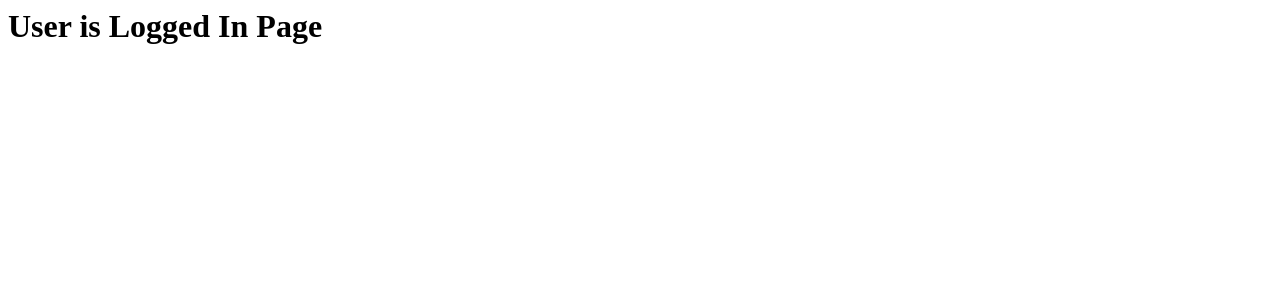
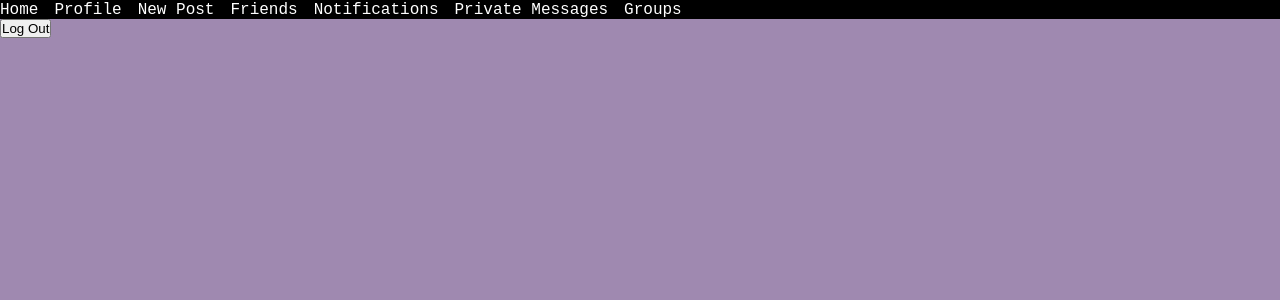
Before and after one commit to Sirak-K/my-project-4, a Django app: page / in a window 1280 px wide. Shown: the top 300 px of the page. Run offline with Django 4.2, Linux system fonts and the light colour scheme; a user stored in the database is signed in; data that the repository does not hold is empty.

Commit message:
Implement Login/Logout Functionality

```diff
--- a/core/urls.py
+++ b/core/urls.py
@@ -20,8 +20,12 @@ urlpatterns = [
     path('private_messages/', views.private_messages, name='private_messages'),
     path('signup/', views.signup_view, name='signup_view'),
 
-    path('page_logged_out', views.logged_out_view, name='logged_out_view'),
-    path('logged_in/', views.logged_in_view, name='logged_in_view'),
+    # path('page_logged_out', views.login_view, name='login_view'),
+    path('user_profile', views.user_profile, name='user_profile'),
+    path('user_feed', views.user_feed, name='user_feed'),
+    path('login/', views.login_view, name='login_view'),
+    path('logout/', views.logout_view, name='logout_view'),
+
 ]
 
 # if settings.DEBUG:
--- a/core/views.py
+++ b/core/views.py
@@ -1,4 +1,5 @@
 from .forms import PostForm
+from django.db.models import Q
 from django.http import JsonResponse
 from django.core.paginator import Paginator
 from django.shortcuts import render, redirect
@@ -8,6 +9,7 @@ from django.contrib.auth.forms import UserCreationForm
 from django.contrib.auth.decorators import login_required
 from django.shortcuts import render, redirect, get_object_or_404
 from .models import Post, Profile, FriendList, FriendRequest, Notification, Group, GroupMember, Message
+
 
 # VIEW 1 - HOME - 2 VIEWS
 def index(request):
@@ -30,8 +32,8 @@ def index(request):
         }
         return render(request, 'page_logged_in.html', context)
     else:
-        return render(request, 'page_logged_out.html')
-# VIEW 2 - SIGNUP - VIEW
+        return render(request, 'login.html')
+# VIEW 2 - SIGNUP
 def signup_view(request):
     # Check if the request is a POST request
     if request.method == 'POST':
@@ -43,27 +45,49 @@ def signup_view(request):
             user = form.save()
             # Log the user in
             login(request, user)
-            # Redirect the user to the home page
-            return redirect('home')
+            # Redirect the user to the user_feed page
+            return redirect('user_feed')  # Change this line
     else:
         # If it's not a POST request, create an empty form
         form = UserCreationForm()
     # Render the signup template with the form
     return render(request, 'signup.html', {'form': form})
 
+# VIEW 3 - LOGGED-OUT
+def login_view(request):
+    if request.user.is_authenticated:
+        return redirect('user_feed')
+    else:
+        if request.method == 'POST':
+            username = request.POST['username']
+            password = request.POST['password']
+            user = authenticate(request, username=username, password=password)
+            if user is not None:
+                login(request, user)
+                return redirect('user_feed')
+            else:
+                return render(request, 'login.html', {'error': 'Invalid login credentials'})
+        else:
+            logout(request)
+            return render(request, 'login.html')
 
-# VIEW 4 - LOGGED-IN - VIEW
+# VIEW 4 A - LOGGED-IN - USER FEED / TIMELINE VIEW
 @login_required
-def logged_in_view(request):
+def user_feed(request):
+    # Fetching friend relationships
+    friends_sent = FriendRequest.objects.filter(sender=request.user, status='accepted')
+    friends_received = FriendRequest.objects.filter(recipient=request.user, status='accepted')
+    friends = [fr.from_user for fr in friends_received] + [fr.to_user for fr in friends_sent]
+
+    # Fetching posts from friends
+    friend_posts = Post.objects.filter(author__in=friends).order_by('-timestamp')
+
+    # Adding pagination
     post_list = Post.objects.all().order_by('-timestamp')
     paginator = Paginator(post_list, 10)  # Show 10 posts per page
 
     page = request.GET.get('page')
     posts = paginator.get_page(page)
-
-    friends_sent = FriendRequest.objects.filter(sender=request.user, status='accepted')
-    friends_received = FriendRequest.objects.filter(recipient=request.user, status='accepted')
-    friends = [fr.from_user for fr in friends_received] + [fr.to_user for fr in friends_sent]
 
     latest_posts = Post.objects.filter(author__in=friends).order_by('-timestamp')[:10]
 
@@ -73,37 +97,22 @@ def logged_in_view(request):
     }
     return render(request, 'user_feed.html', context)
 
-
-# VIEW 5 - LOGGED-OUT - VIEW
-def logged_out_view(request):
-    if request.user.is_authenticated:
-        return redirect('logged_in_view')
-    else:
-        if request.method == 'POST':
-            username = request.POST['username']
-            password = request.POST['password']
-            user = authenticate(request, username=username, password=password)
-            if user is not None:
-                login(request, user)
-                return redirect('logged_in_view')
-            else:
-                return render(request, 'page_logged_out.html', {'error': 'Invalid login credentials'})
-        else:
-            logout(request)
-            return render(request, 'page_logged_out.html')
-
-
-
-
-# VIEW 6 - PROFILE - VIEW
+# VIEW 4 B - LOGGED-IN - PROFILE VIEW
 @login_required
 def user_profile(request, user_id):
     user_profile = get_object_or_404(Profile, user__id=user_id)
     friends = friend_list(request)
 
     context = {'profile': user_profile, 'friends': friends}
-    return render(request, 'user_profile.html')
-# VIEW 7 - NEW POST - VIEW
+    return render(request, 'user_profile.html', context)
+
+# VIEW 5 - LOGOUT
+def logout_view(request):
+    logout(request)
+    return redirect('login_view')
+
+
+# VIEW 6 - NEW POST - VIEW
 @login_required
 def new_post(request):
     if request.method == 'POST':
@@ -116,20 +125,20 @@ def new_post(request):
     else:
         form = PostForm()
     return render(request, 'new_post.html', {'form': form})
-# VIEW 8 - LIKE POST
+# VIEW 7 - LIKE POST
 @require_POST
 def like_post(request, post_id):
     post = Post.objects.get(pk=post_id)
     post.likes += 1
     post.save()
     return JsonResponse({'likes': post.likes})
-# VIEW 9 - FRIEND REQUEST
+# VIEW 8 - FRIEND REQUEST
 @login_required
 def friend_request(request):
     pending_friend_requests = FriendRequest.objects.filter(recipient=request.user, status='pending')
 
     return render(request, 'friend_request.html', {'pending_friend_requests': pending_friend_requests})
-# VIEW 10 - FRIEND LIST - VIEW
+# VIEW 9 - FRIEND LIST - VIEW
 @login_required
 def friend_list(request):
     friend_lists = FriendList.objects.filter(Q(user1=request.user) | Q(user2=request.user))
@@ -142,23 +151,23 @@ def friend_list(request):
             friends.append(friend_list.user1)
 
     return render(request, 'friend_list.html', {'friends': friends})
-# VIEW 11 - NOTIFICATIONS
+# VIEW 10 - NOTIFICATIONS
 @login_required
 def notifications(request):
     notifications = Notification.objects.filter(user=request.user).order_by('-timestamp')
     return render(request, 'notifications.html', {'notifications': notifications})
-# VIEW 12 - PRIVATE MESSAGES - VIEW
+# VIEW 11 - PRIVATE MESSAGES - VIEW
 @login_required
 def private_messages(request):
     sent_messages = Message.objects.filter(sender=request.user).order_by('-timestamp')
     received_messages = Message.objects.filter(recipient=request.user).order_by('-timestamp')
     return render(request, 'private_messages.html', {'sent_messages': sent_messages, 'received_messages': received_messages})
-# VIEW 13 - GROUPS - VIEW
+# VIEW 12 - GROUPS - VIEW
 @login_required
 def groups(request):
     group_memberships = GroupMember.objects.filter(user=request.user)
     return render(request, 'groups.html', {'group_memberships': group_memberships})
-# VIEW 14 - GROUP DETAILS - VIEW
+# VIEW 13 - GROUP DETAILS - VIEW
 @login_required
 def group_details(request, group_id):
     group = get_object_or_404(Group, id=group_id)
--- a/socialize/settings.py
+++ b/socialize/settings.py
@@ -142,3 +142,5 @@ DEFAULT_AUTO_FIELD = 'django.db.models.BigAutoField'
 
 MEDIA_URL = '/media/'
 MEDIA_ROOT = os.path.join(BASE_DIR, 'media')
+
+LOGIN_URL = 'login'
--- a/static/css/styles.css
+++ b/static/css/styles.css
@@ -7,8 +7,39 @@
 
 body {
 background-color: rgb(159, 137, 176);
+/* color:white; */
+}
+
+/* --- CSS GROUPS (COMMON RULES) --- */
+.logged-out-header,
+.landing-text,
+.label-username,
+.label-password,
+.button-logged-out,
+.input-username,
+.input-password,
+.signup-header,
+.label-email,
+.input-signup-username,
+.input-signup-email,
+.input-signup-password,
+.input-signup-password-confirmation,
+.text-already-registered,
+.link-already-registered,
+.button-signup {
+text-align: center;
+margin: 0.3em 0;
+font-size: 1.5rem;
 color:white;
 }
+.input-username,
+.input-password,
+.button-logged-out,
+.button-signup{
+color:black;
+}
+
+
 
 /* --- EFFECT: HIGHLIGHT --- */
 /* .current a,
@@ -34,17 +65,11 @@ body {
 color: black;}
 
 
-.header-container {
-    display: flex;
-    flex-wrap: wrap;
-    flex-direction: row;
-    justify-content: space-between;
-    align-items: center;
-    /* height: 3em; */
-    outline: auto;
-    padding: 0 2em;
-    background-color: black;
-}
+
+
+
+/* -------------- CSS MAIN RULES START -------------- */
+
 /* HEADER */
 .header-container-not-logged-in {
 display: flex;
@@ -62,6 +87,7 @@ body {
 color:white;
 font-size: 1.5rem;
 }
+
 /* NAVBAR */
 .navbar {
 /* height: 3em; */
@@ -79,7 +105,6 @@ body {
 /* flex-direction: row; */
 /* justify-content: space-evenly; */
 }
-
 .navbar-link {
 font-family: 'Courier New', Courier, monospace;
 /* font-weight: bold; */
@@ -88,10 +113,7 @@ body {
 }
 
 
-
-
-
-  /* LANDING SECTION */
+/* LANDING (HERO) */
 .landing-container {
 display: flex;
 flex-wrap: wrap;
@@ -106,11 +128,10 @@ body {
 height: auto;
 width: 100%;
 aspect-ratio: 2.1;
-    background-image: url('/media/img/bg_placeholder.jpg');
+background-image: url('media/img/bg_placeholder.jpg');
 background-size: cover;
 background-position: center;
 background-repeat: no-repeat;
-
 }
 .landing-image::before {
 content: "";
@@ -121,8 +142,6 @@ body {
 background-color: rgba(0, 0, 0, 0.7);
 z-index: 1;
 }
-
-
 .landing-content {
 /* outline: auto; */
 display: flex;
@@ -135,18 +154,12 @@ body {
 margin: 5em 10em;
 /* background-color: rgb(0, 0, 0); */
 }
-
-.landing-text,
-.logged-out-section  {
+.landing-text {
+font-size:3rem;
 z-index: 2;
 }
 
-  .landing-text {
-    font-size:3em;
-
-  }
-
-
+/* LOGGED-OUT */
 .logged-out-section-container {
 display: flex;
 flex-wrap: wrap;
@@ -157,7 +170,6 @@ body {
 padding: 0em;
 
 }
-
 .logged-out-section {
 display: flex;
 flex-wrap: wrap;
@@ -167,10 +179,8 @@ body {
 gap: 1em;
 margin: 1em;
 padding: 1em;
-
+z-index: 2;
 filter: drop-shadow(0px 3px 12px rgb(255, 239, 8));
-
-
 border: double 0.5em transparent;
 border-radius: 30px;
 background-image: linear-gradient(rgb(1, 36, 82),rgb(23, 52, 90)),
@@ -181,11 +191,7 @@ body {
           rgba(31, 91, 204, 0.5));
 background-origin: border-box;
 background-clip: padding-box, border-box;
-
 }
-
-
-
 .form-logged-out {
 display: flex;
 flex-wrap: wrap;
@@ -194,35 +200,7 @@ body {
 align-items: center;
 }
 
-
-  .logged-out-header,
-  .label-username,
-  .label-password,
-  .button-logged-out,
-  .input-username,
-  .input-password,
-  .signup-header,
-  .label-email,
-  .input-signup-username,
-  .input-signup-email,
-  .input-signup-password,
-  .input-signup-password-confirmation,
-  .text-already-registered,
-  .link-already-registered,
-  .button-signup {
-    text-align: center;
-    margin: 0.3em 0;
-    font-size: 1.5rem;
-    color:white;
-  }
-  .button-logged-out,
-  .button-signup{
-    color:black;
-  }
-
-/* SIGNUP SECTION */
-
-
+/* SIGNUP */
 .signup-section-container {
 /* outline: 5px red dotted; */
 display: flex;
@@ -234,7 +212,6 @@ body {
 padding: 0em;
 
 }
-
 .signup-section {
 display: flex;
 flex-wrap: wrap;
@@ -260,7 +237,6 @@ background-origin: border-box;
 background-clip: padding-box, border-box;
 
 }
-
 .form-signup {
 display: flex;
 flex-wrap: wrap;
@@ -268,6 +244,8 @@ background-clip: padding-box, border-box;
 justify-content: center;
 align-items: center;
 }
+
+/* LOGGED-IN */
 
 
 
--- a/templates/base.html
+++ b/templates/base.html
@@ -10,17 +10,19 @@
 </head>
 
 <body>
-  <header>
 
-  </header>
   {% if user.is_authenticated %}
 
     <!-- ......LOGGED-IN...... -->
+
             <!-- NAVBAR -->
     {% include 'header_logged_in.html' %}
             <!-- .MAIN. -->
+    {% block content_user_feed %}
+    {% endblock content_user_feed %}
+
     <!-- Log Out button -->
-    <form method="post" action="{% url 'logout' %}">
+    <form method="post" action="{% url 'logout_view' %}">
       {% csrf_token %}
       <button type="submit">Log Out</button>
     </form>
@@ -34,8 +36,8 @@
     {% include 'header_not_logged_in.html' %}
             <!-- .MAIN. -->
     <main class="main-not-logged-in">
-      {% block content_logged_out  %}
-      {% endblock content_logged_out  %}
+      {% block content_login  %}
+      {% endblock content_login  %}
       {% block content_signup  %}
       {% endblock content_signup  %}
     </main>
--- a/templates/header_not_logged_in.html
+++ b/templates/header_not_logged_in.html
@@ -5,7 +5,7 @@
     <!--SITE LOGO-->
     <div class="logotype-section">
         {% comment %} <a class="logotype" href="index.html"><img src="media/img/logotype_placeholder.png" alt="Logo Image"></a> {% endcomment %}
-        <a class="logotype" href={% url 'logged_out_view' %} >Logo</a>
+        <a class="logotype" href={% url 'login_view' %} >Logo</a>
     </div>
 
     <!-- NAVBAR-->
--- a/templates/page_logged_in.html
+++ b/templates/page_logged_in.html
@@ -1,2 +1,2 @@
-{% comment %} {% extends 'base.html' %} {% endcomment %}
+{% extends 'base.html' %}
 <h1>User is Logged In Page</h1>
--- a/templates/show_posts.html
+++ b/templates/show_posts.html
@@ -1,4 +1,4 @@
-
+{% block content_show_posts %}
 
 <!-- POSTS SECTION -->
 {% for post in posts %}
@@ -34,7 +34,7 @@
 </section>
 {% endfor %}
 
-{% block content %}
+
 <h1>Show Posts</h1>
 
 <div class="pagination">
@@ -69,4 +69,4 @@ document.querySelectorAll('.like-btn').forEach(btn => {
 });
 </script>
 
-{% endblock %}
+{% endblock content_show_posts %}
--- a/templates/signup.html
+++ b/templates/signup.html
@@ -12,7 +12,7 @@
   <section class="signup-section">
     <h1 class="signup-header">Sign Up</h1>
 
-    <form class="form-signup" method="post" action="{% url 'logged_in_view' %}">
+    <form class="form-signup" method="post" action="{% url 'user_feed' %}">
       {% csrf_token %}
 
       <label class="label-username" for="username">Username:</label>
@@ -33,7 +33,7 @@
 
     <p class="text-already-registered">Already have an account?
       <br>
-      <a class="link-already-registered" href="{% url 'logged_out_view' %}">Log In</a>
+      <a class="link-already-registered" href="{% url 'login_view' %}">Log In</a>
     </p>
 
 
```
Also changed, not shown: templates/login.html (+51 -0 lines), templates/page_logged_out.html (+4 -4 lines), templates/user_feed.html (+12 -2 lines), templates/user_profile.html (+22 -4 lines), db.sqlite3, 1 other file. Lines whose indentation alone changed are shown as unchanged.
